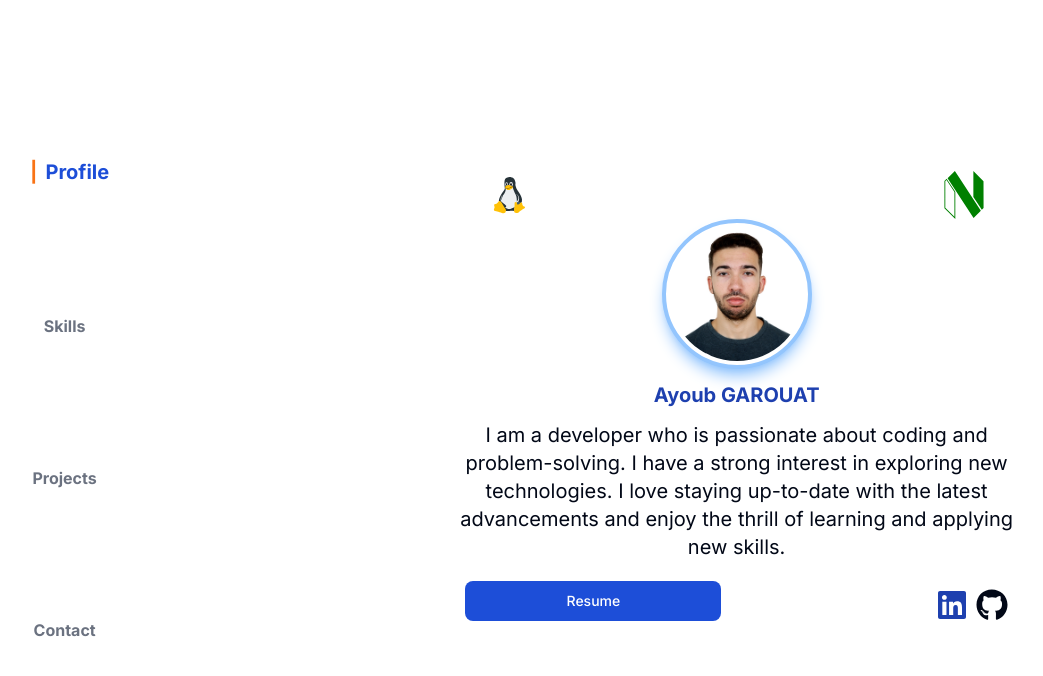
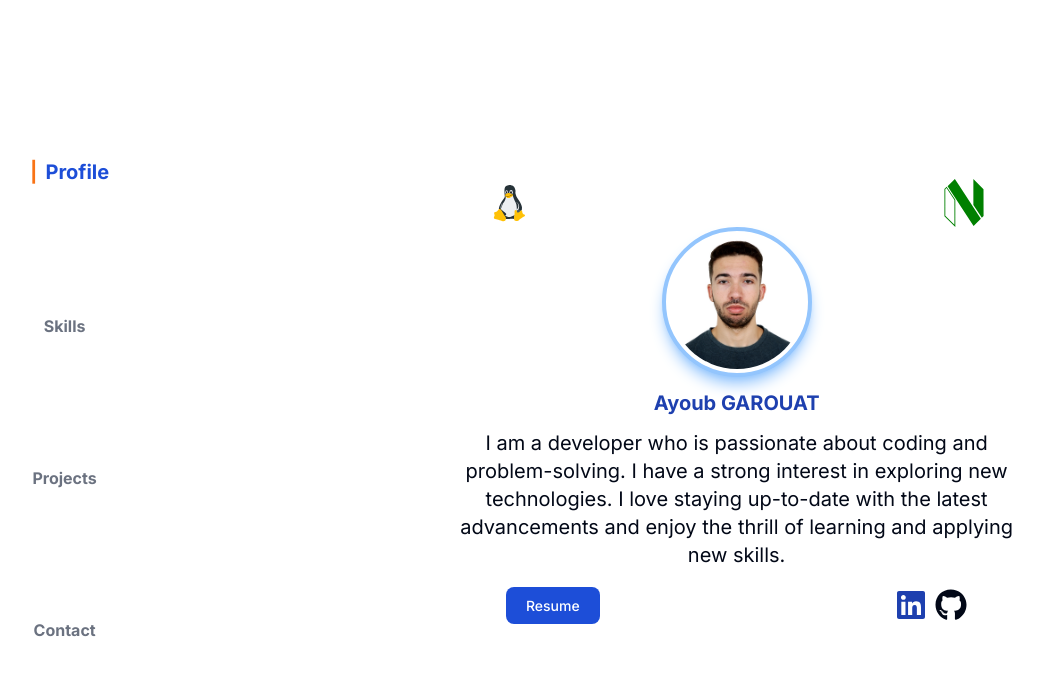
Before and after one commit to AYGA2K/portfolio, a Next.js app: page / in a window 1280 px wide. Shown: the top 676 px of the page, without its empty margins (57-1100 px from the left). Built offline with nearby package versions, Linux system fonts and the light colour scheme.

Commit message:
add resume

```diff
--- a/src/app/page.tsx
+++ b/src/app/page.tsx
@@ -188,12 +188,12 @@ colors duration-300 ${
           </div>
           <div className="flex px-16 sm:px-28 pt-5 w-full justify-between sm:justify-around items-center">
             <div className="">
-              <button
-                type="button"
+              <Link
+                href={"/Resume.pdf"}
                 className="text-white  md:w-64 bg-blue-700 hover:bg-blue-800 focus:ring-4 focus:ring-blue-300 font-medium rounded-lg text-sm px-5 py-2.5 mr-2 mb-2 dark:bg-blue-600 dark:hover:bg-blue-700 focus:outline-none dark:focus:ring-blue-800"
               >
                 Resume
-              </button>
+              </Link>
             </div>
             <div className="flex gap-x-2">
               <Link
```
Also changed, not shown: 1 other file (tests, documents, lock files or other folders).
